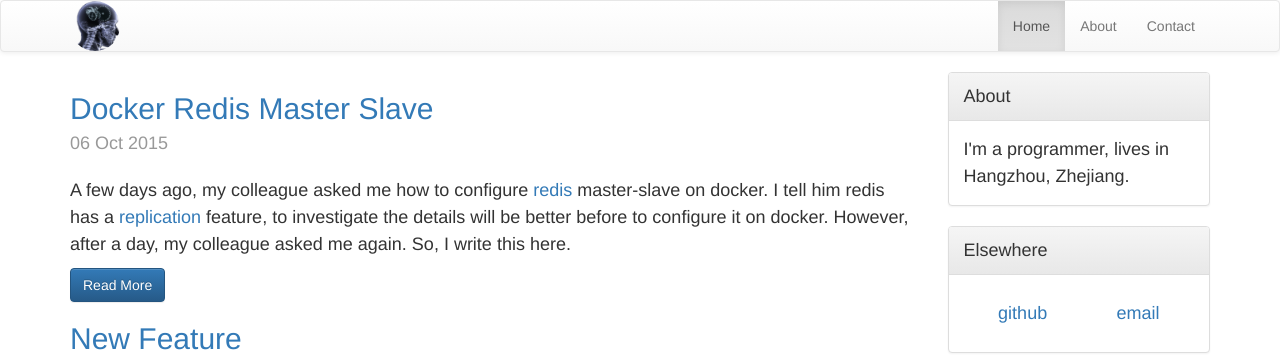
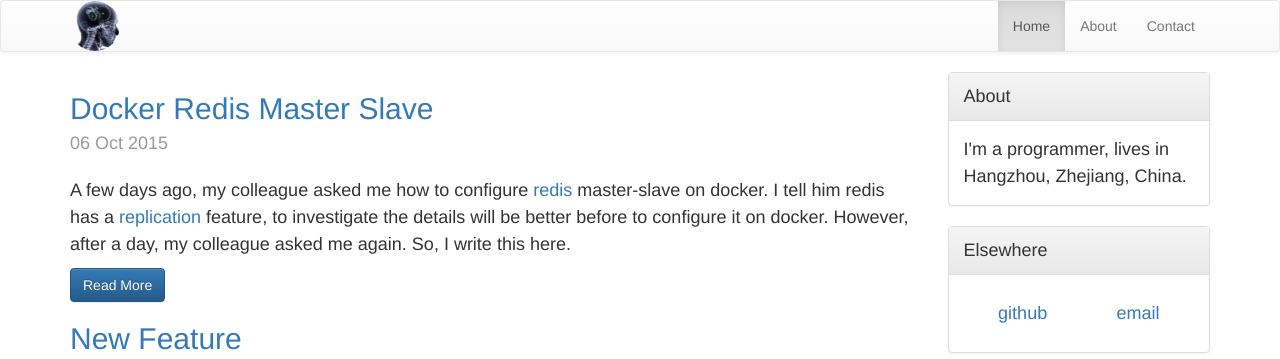
Before and after one commit to rigofunc/xyting.github.io, a Jekyll site: the page built from index.html, in a window 1280 px wide. Shown: the top 359 px of the page. Built offline with Jekyll 4.4.1, drawn with Linux system fonts in a browser that asks for light colours; Markdown is read by kramdown in place of the engine named in the settings; the list of posts is cut into pages by our own code.

Commit message:
update about

```diff
--- a/_config.yml
+++ b/_config.yml
@@ -4,7 +4,7 @@ markdown: redcarpet
 highlighter: pygments
 paginate: 5
 github: https://www.github.com/xyting
-about: I'm a programmer, lives in Hangzhou, Zhejiang.
+about: I'm a programmer, lives in Hangzhou, Zhejiang, China.
 urls:
     - text: github
       url: https://github.com/xyting
```
Also changed, not shown: images/logo.jpg (added).
